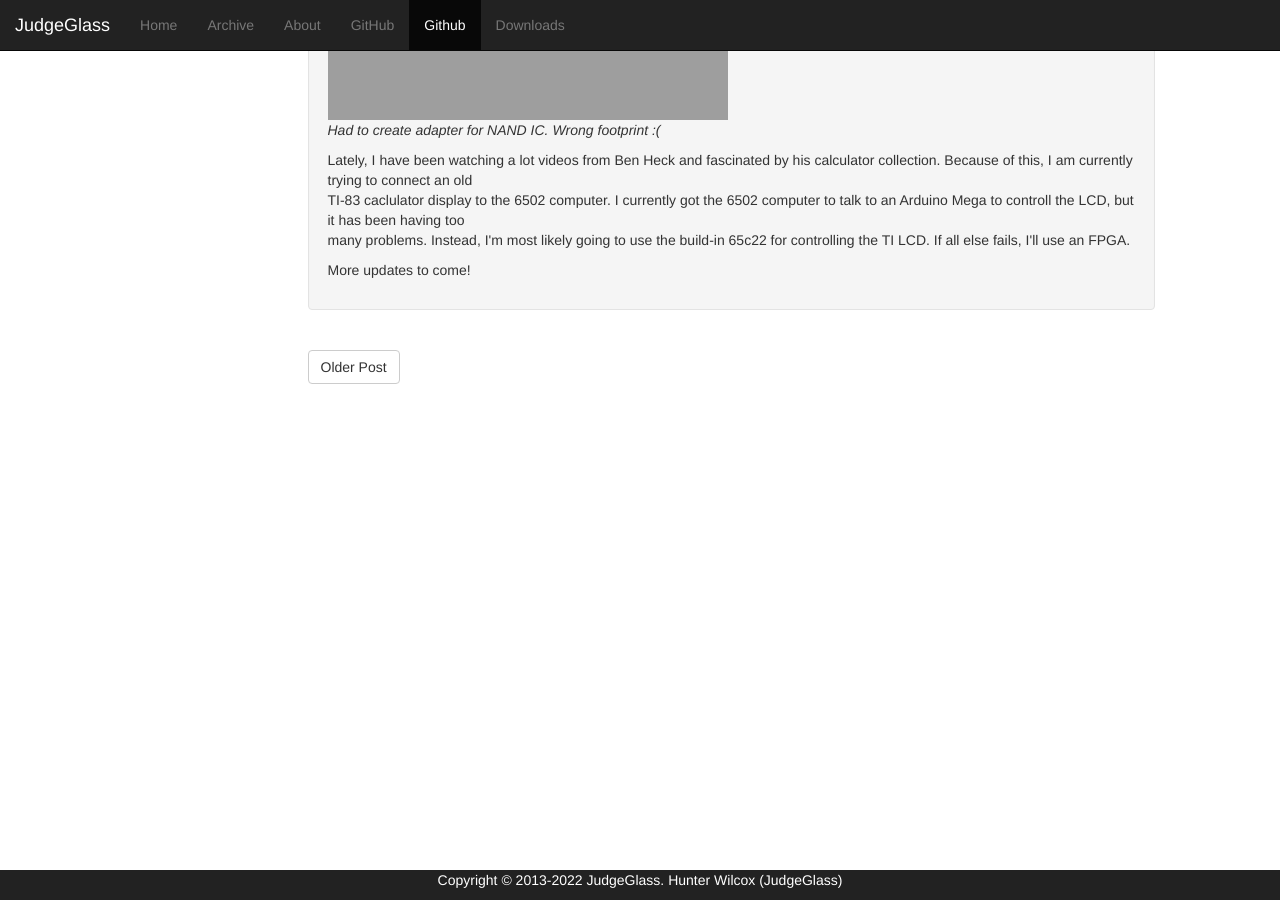
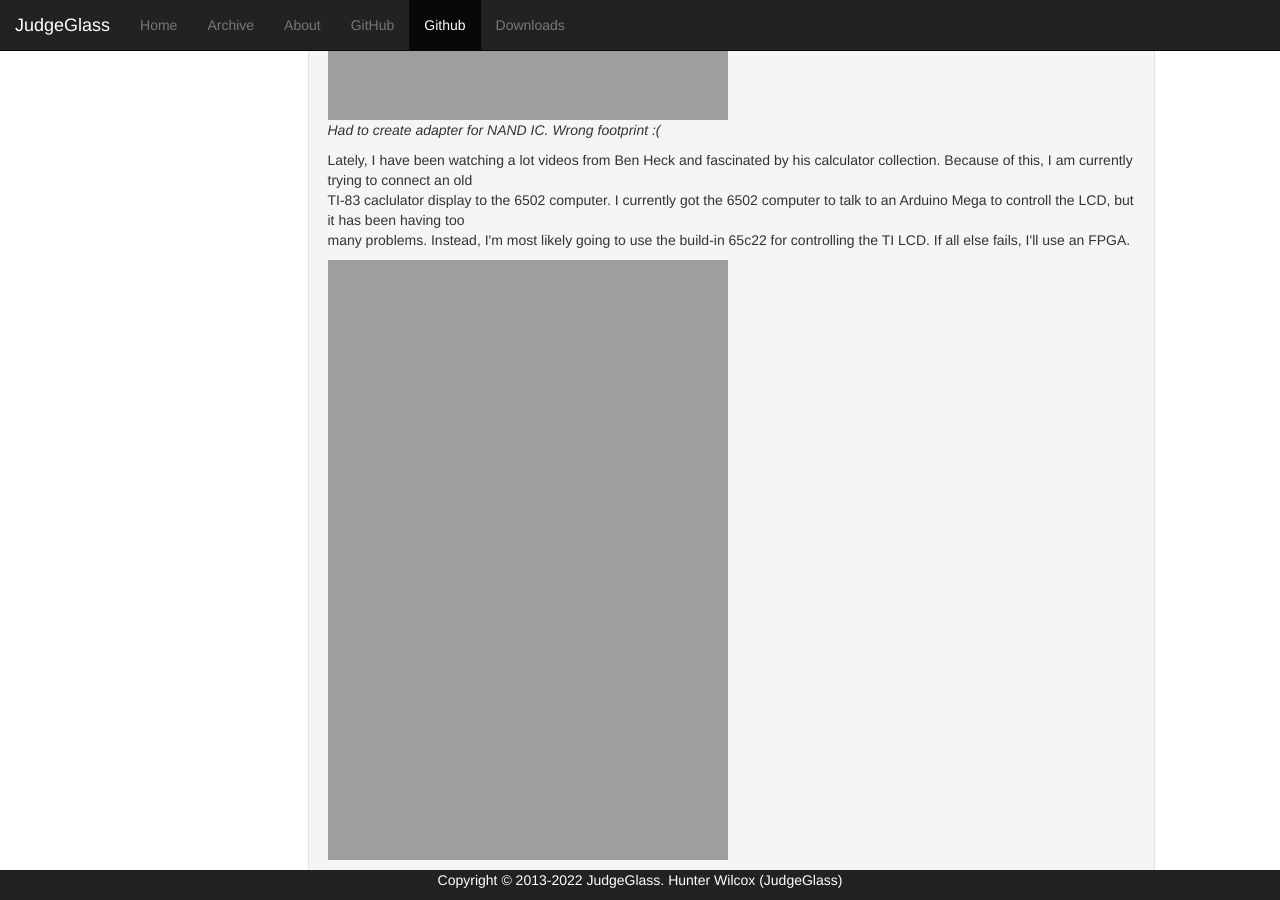
Before and after one commit to JudgeGlass/JudgeGlass.github.io, a Jekyll site: the page built from _posts/2022-04-28-6502-Computer.md, in a window 1280 px wide and 900 px high, scrolled down 900 px. Built offline with Jekyll 4.4.1, drawn with Linux system fonts in a browser that asks for light colours; our own code applies the rules of GitHub Pages for plain Markdown files.

Commit message:
forgot photos

```diff
--- a/_posts/2022-04-28-6502-Computer.md
+++ b/_posts/2022-04-28-6502-Computer.md
@@ -28,6 +28,9 @@
     many problems. Instead, I'm most likely going to use the build-in 65c22 for controlling the TI LCD. If all else fails, I'll use an FPGA.
 </p>
 
+![6502_ON.PNG](https://www.judgeglass.net/images/6502_Board/6502_ON.jpg "Powered on 6502 board") <br/>
+![6502_ARDUINO.PNG](https://www.judgeglass.net/images/6502_Board/6502_ARDUINO.jpg "Arduino connected to 6502 Board") <br/>
+
 <p>
 More updates to come!
 </p>
```
